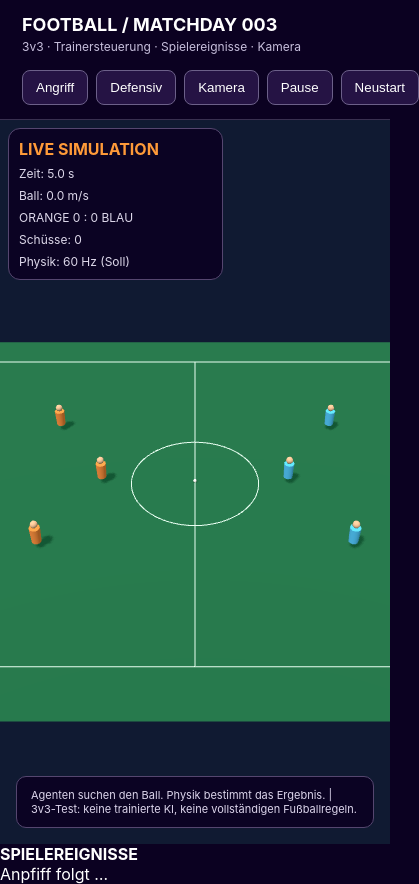
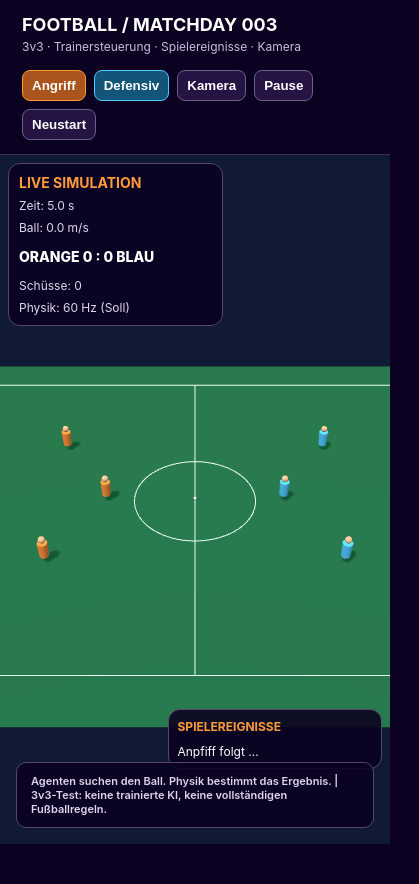
Before and after one commit to sasaisaschi/football, a website built with Vite: page index.html in a window 390 px wide. Shown: the whole page, 419 px wide, since content can reach past the window. After the commit the page ends 844 px from the top, so only its background shows below. Built offline with nearby package versions, Linux system fonts and the light colour scheme; animation ran at ten frames a second.

Commit message:
style: make match scoreboard trainer controls and event feed prominent

```diff
--- a/src/style.css
+++ b/src/style.css
@@ -1 +1,3 @@
 *{box-sizing:border-box}html,body,#app{margin:0;width:100%;height:100%;font-family:Inter,system-ui,sans-serif;background:#0b0121;color:#fff}#app{display:flex;flex-direction:column}header{display:flex;align-items:center;justify-content:space-between;gap:16px;padding:14px 22px;border-bottom:1px solid #393050}h1{font-size:18px;margin:0}header p{font-size:12px;color:#c7bfdc;margin:4px 0 0}.actions{display:flex;gap:8px}button{border:1px solid #6c6089;background:#251344;color:#fff;border-radius:8px;padding:9px 13px;cursor:pointer}button:hover{background:#38205c}main{position:relative;flex:1;min-height:0}canvas{display:block;width:100%;height:100%}.hud{position:absolute;top:16px;left:16px;background:#0b0121db;border:1px solid #55466f;border-radius:12px;padding:14px;min-width:215px;pointer-events:none}.hud strong{color:#ff9a39}.hud div{font-size:12px;margin-top:7px;color:#ded8eb}.status{position:absolute;bottom:16px;left:16px;right:16px;background:#0b0121d9;border:1px solid #55466f;border-radius:10px;padding:11px 14px;font-size:12px;color:#ddd5ec}code{color:#ffb66c}@media(max-width:650px){header{align-items:flex-start;flex-direction:column}.hud{top:8px;left:8px;padding:10px}.status{font-size:11px}}
+
+header{flex-wrap:wrap}.actions{flex-wrap:wrap}button{font-weight:700}#attack{background:#aa541e;border-color:#ff9a39}#defend{background:#135578;border-color:#52caff}.hud{font-size:14px}.hud strong{font-size:14px}.hud #score{font-size:19px;font-weight:800;color:#fff;margin:13px 0}.events{position:absolute;top:16px;right:16px;width:min(290px,35vw);padding:14px;border:1px solid #55466f;border-radius:12px;background:#0b0121df;font-size:12px;pointer-events:none}.events b{color:#ff9a39}.events #feed{display:flex;flex-direction:column;gap:8px;margin-top:10px}.events #feed div{padding:5px 0;border-bottom:1px solid #423455}.status{font-weight:600}@media(max-width:650px){.events{top:auto;bottom:75px;right:8px;width:55vw;padding:9px}.hud #score{font-size:14px}.actions button{padding:7px 9px}}
```
